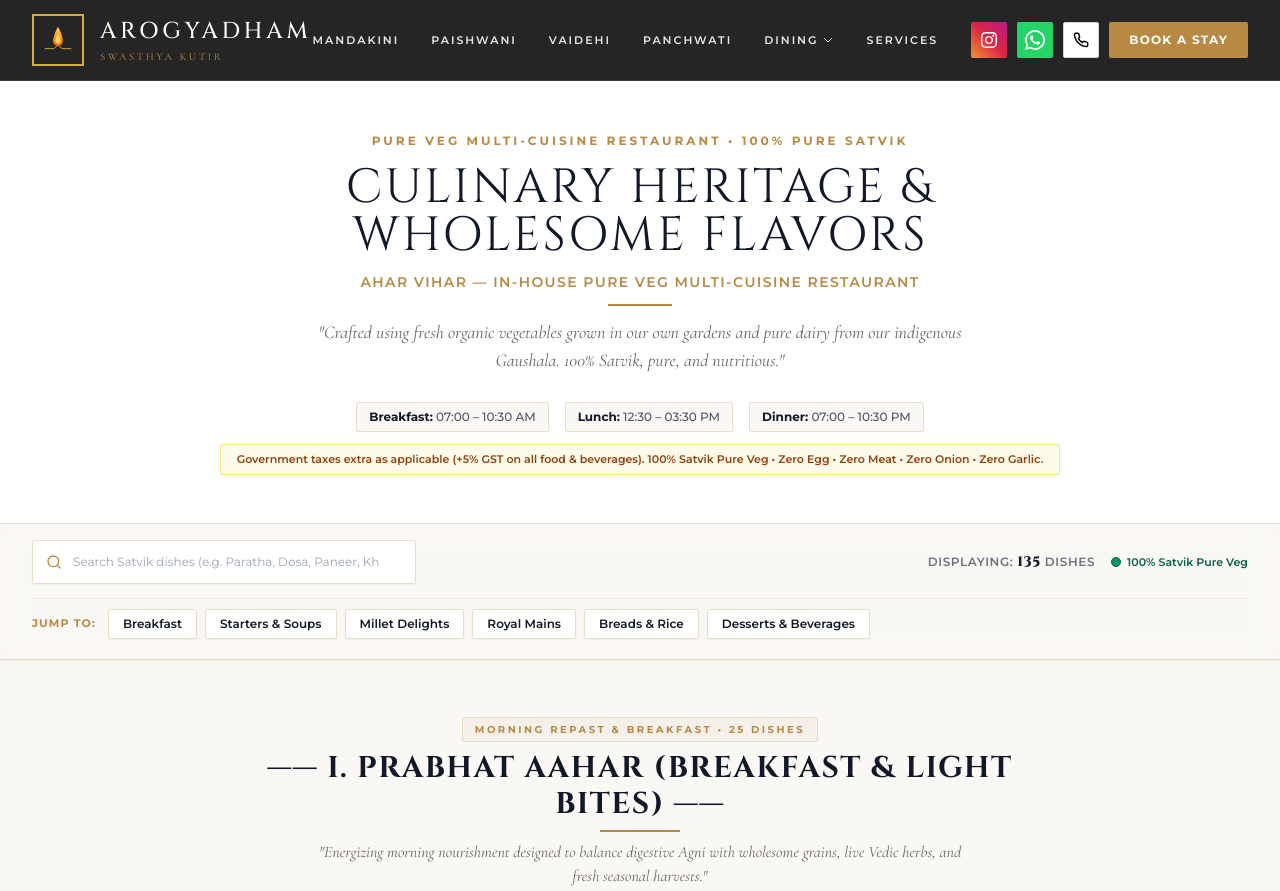
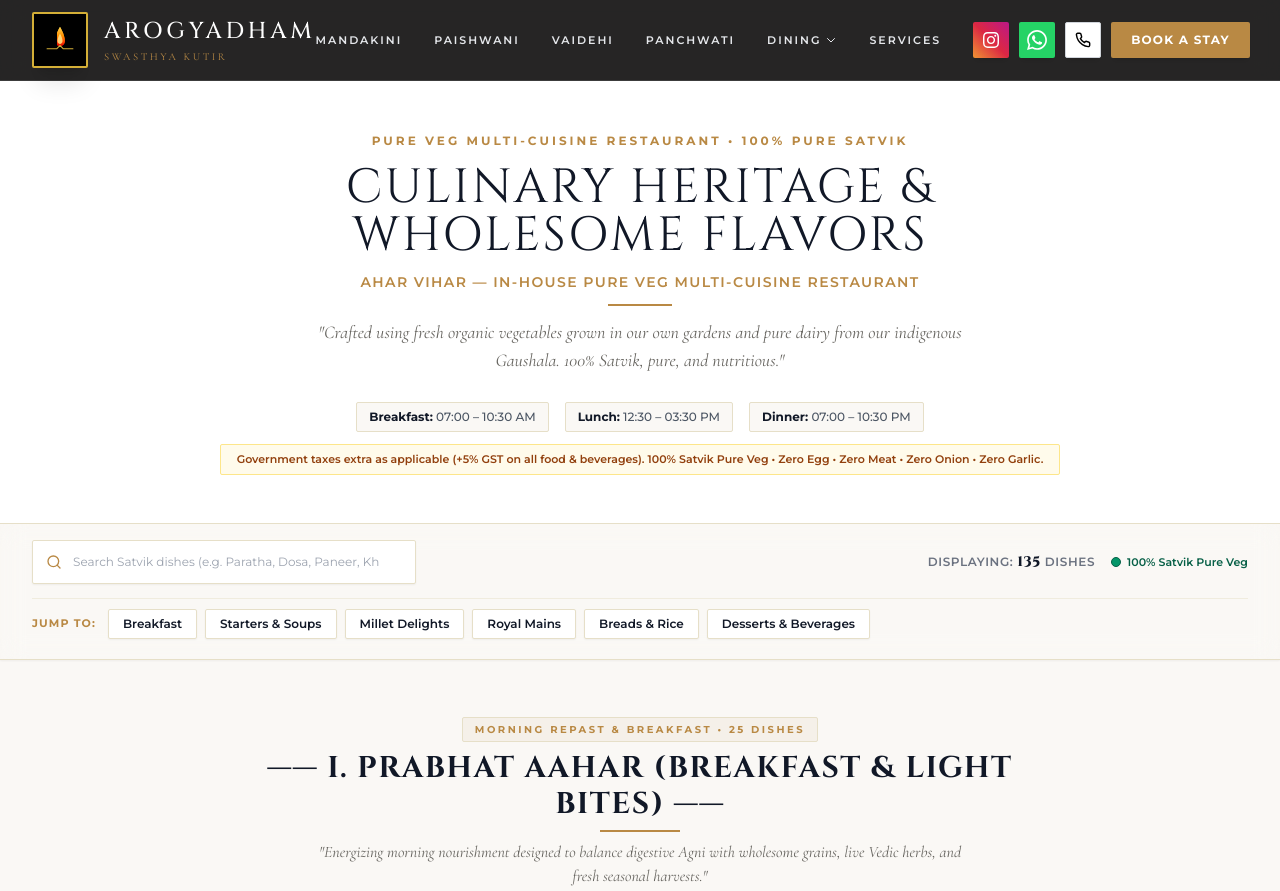
Before and after one commit to yadavvansh25/Arogyadham-Swasthya-Kutir, a website: page aahar-vihar-menu.html in a window 1280 px wide. Shown: the top 891 px of the page. Drawn offline with nearby package versions, Linux system fonts and the light colour scheme.

Commit message:
feat(branding): update logo with exact golden-boxed candle flame emblem (image_80) on solid black navbar emblem

```diff
--- a/aahar-vihar-menu.html
+++ b/aahar-vihar-menu.html
@@ -105,37 +105,45 @@
     <div class="max-w-7xl mx-auto px-4 sm:px-6 lg:px-8 h-20 flex items-center justify-between">
 
       <!-- LEFT: CUSTOM FLAME EMBLEM & BRAND TYPOGRAPHY -->
-      <a href="./index.html" class="flex items-center gap-3 md:gap-4 group shrink-0" aria-label="Arogyadham Swasthya Kutir">
-        <!-- THE CUSTON FLAME EMBLEM -->
-        <div class="relative flex items-center justify-center w-12 h-12 md:w-[52px] md:h-[52px] border-2 border-[#D4AF37] bg-transparent transition-all duration-300 group-hover:border-white p-1.5 shrink-0">
-          <!-- Fine-tuned SVG mimicking the original image exactly -->
+      <a href="./index.html" class="flex items-center gap-3.5 md:gap-4 group shrink-0" aria-label="Arogyadham Swasthya Kutir">
+        <!-- THE REFINED SOLID-BLACK BOXED EMBLEM -->
+        <div class="relative flex items-center justify-center w-[52px] h-[52px] md:w-14 md:h-14 border-2 border-[#D4AF37] bg-black p-2 shrink-0 shadow-xl rounded-sm transition-all duration-300 group-hover:border-white">
+          <!-- Fine-tuned exact vector SVG replicating image_80.png -->
           <svg class="w-full h-full" viewBox="0 0 100 100" fill="none" xmlns="http://www.w3.org/2000/svg">
-            <!-- Flame outer glow and organic curves -->
-            <path d="M50 14 C50 14, 63.5 35.5, 63.5 53 C63.5 61.5, 57.5 67, 50 67 C42.5 67, 36.5 61.5, 36.5 53 C36.5 35.5, 50 14, 50 14 Z" fill="url(#image79FlameGrad)" />
-            <!-- Subtle inner glow for realistic heat center -->
-            <path d="M50 32 C50 32, 57 44, 57 53 C57 57.5, 53.5 61, 50 61 C46.5 61, 43 57.5, 43 53 C43 44, 50 32, 50 32 Z" fill="#FFE082" opacity="0.85" />
-            <!-- Sharp ground divider from image with small 'V' kink below wick -->
-            <path d="M14 74 L 38.5 74 L 50 64 L 61.5 74 L 86 74" stroke="#D4AF37" stroke-width="2.5" stroke-linecap="round" stroke-linejoin="round" />
+            <!-- Outer Flame Glow -->
+            <path d="M50 14 C50 14, 63.5 35.5, 63.5 53 C63.5 61.5, 57.5 67, 50 67 C42.5 67, 36.5 61.5, 36.5 53 C36.5 35.5, 50 14, 50 14 Z" fill="url(#image80FlameGrad)" filter="url(#glow)"/>
+
+            <!-- Inner core (glowing yellow flame center) -->
+            <path d="M50 32 C50 32, 57 44, 57 53 C57 57.5, 53.5 61, 50 61 C46.5 61, 43 57.5, 43 53 C43 44, 50 32, 50 32 Z" fill="#FFE082" opacity="0.9"/>
+
+            <!-- Ground Horizon base with exactly matching up-pointing 'V' from image_80.png -->
+            <path d="M14 74 L 41.5 74 L 50 65 L 58.5 74 L 86 74" stroke="#D4AF37" stroke-width="2.8" stroke-linecap="round" stroke-linejoin="round" />
 
             <defs>
-              <!-- Smooth yellow-orange-red vertical gradient mimicking image_79.png -->
-              <linearGradient id="image79FlameGrad" x1="50" y1="14" x2="50" y2="67" gradientUnits="userSpaceOnUse">
-                <stop offset="0%" stop-color="#FFE082"/>
-                <stop offset="35%" stop-color="#FFA726"/>
-                <stop offset="70%" stop-color="#FB8C00"/>
-                <stop offset="100%" stop-color="#E65100"/>
+              <!-- Intense linear gradient replicating visual image_80.png (yellow to deep orange-red) -->
+              <linearGradient id="image80FlameGrad" x1="50" y1="14" x2="50" y2="67" gradientUnits="userSpaceOnUse">
+                <stop offset="0%" stop-color="#FFD54F"/>
+                <stop offset="45%" stop-color="#FF9100"/>
+                <stop offset="80%" stop-color="#FF3D00"/>
+                <stop offset="100%" stop-color="#D50000"/>
               </linearGradient>
+
+              <!-- WebKit friendly soft blur filter for outer glow -->
+              <filter id="glow" x="20%" y="0%" width="160%" height="160%">
+                <feGaussianBlur stdDeviation="1.5" result="blur" />
+                <feComposite in="SourceGraphic" in2="blur" operator="over" />
+              </filter>
             </defs>
           </svg>
         </div>
 
         <!-- THE BRAND TYPOGRAPHY -->
         <div class="flex flex-col select-none justify-center">
-          <!-- Huge luxury serif text "AROGYADHAM" -->
+          <!-- Uppercase Luxury Serif "AROGYADHAM" -->
           <span class="text-base sm:text-lg md:text-[23px] font-cinzel tracking-[0.16em] text-white font-medium transition-colors duration-300 group-hover:text-tajGold leading-none mb-1 md:mb-1.5">
             AROGYADHAM
           </span>
-          <!-- Sleek spaced "SWASTHYA KUTIR" Sub-brand label -->
+          <!-- Sub-brand label "SWASTHYA KUTIR" in gold with high letter-spacing -->
           <span class="text-[9px] sm:text-[10px] md:text-[10.5px] font-serif tracking-[0.24em] font-medium text-tajGold uppercase leading-none">
             SWASTHYA KUTIR
           </span>
```
Also changed, not shown: index.html (+26 -18 lines), panchvati-pasoee-menu.html (+26 -18 lines), panchvati.html (+26 -18 lines), swasthya-kutir.html (+26 -18 lines).
